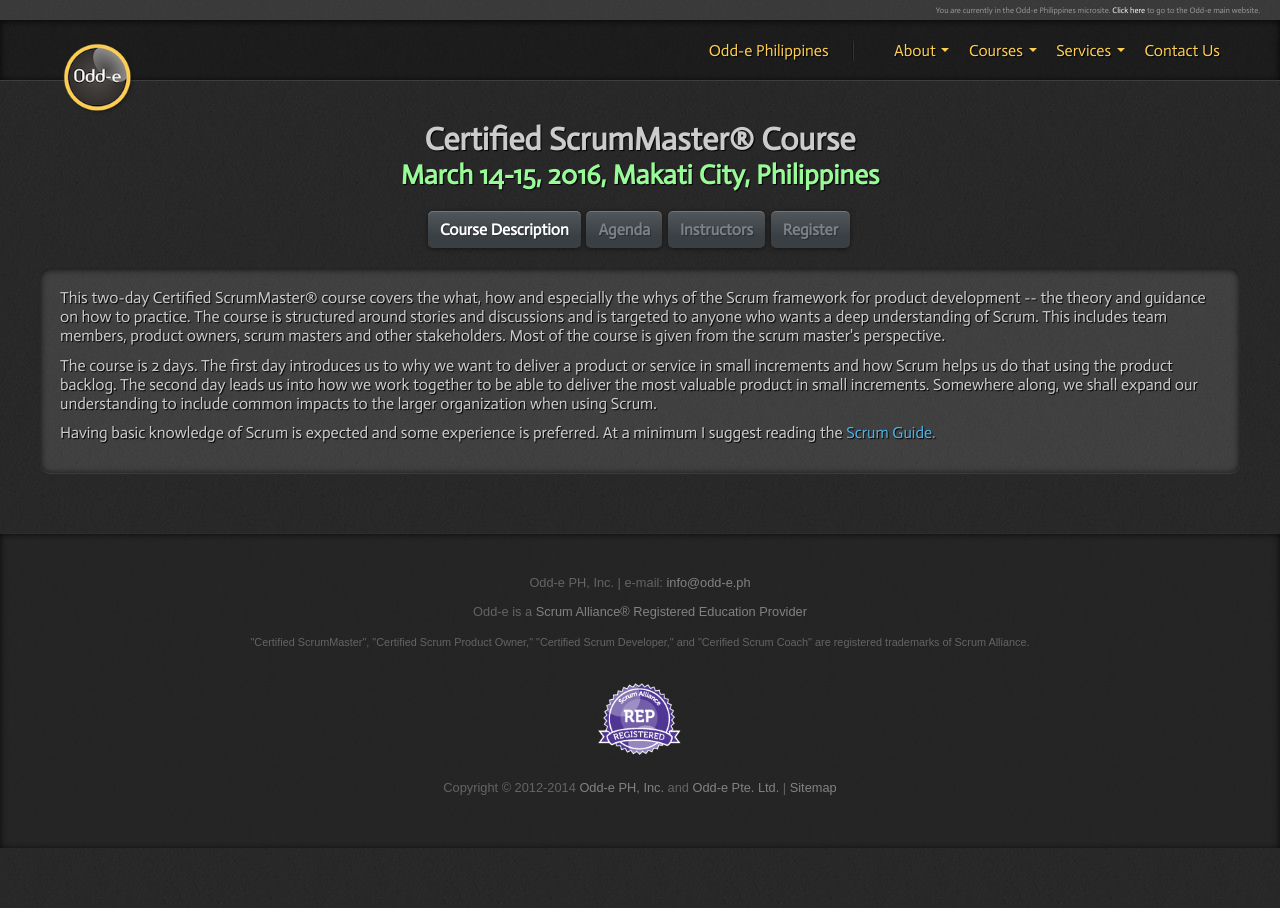
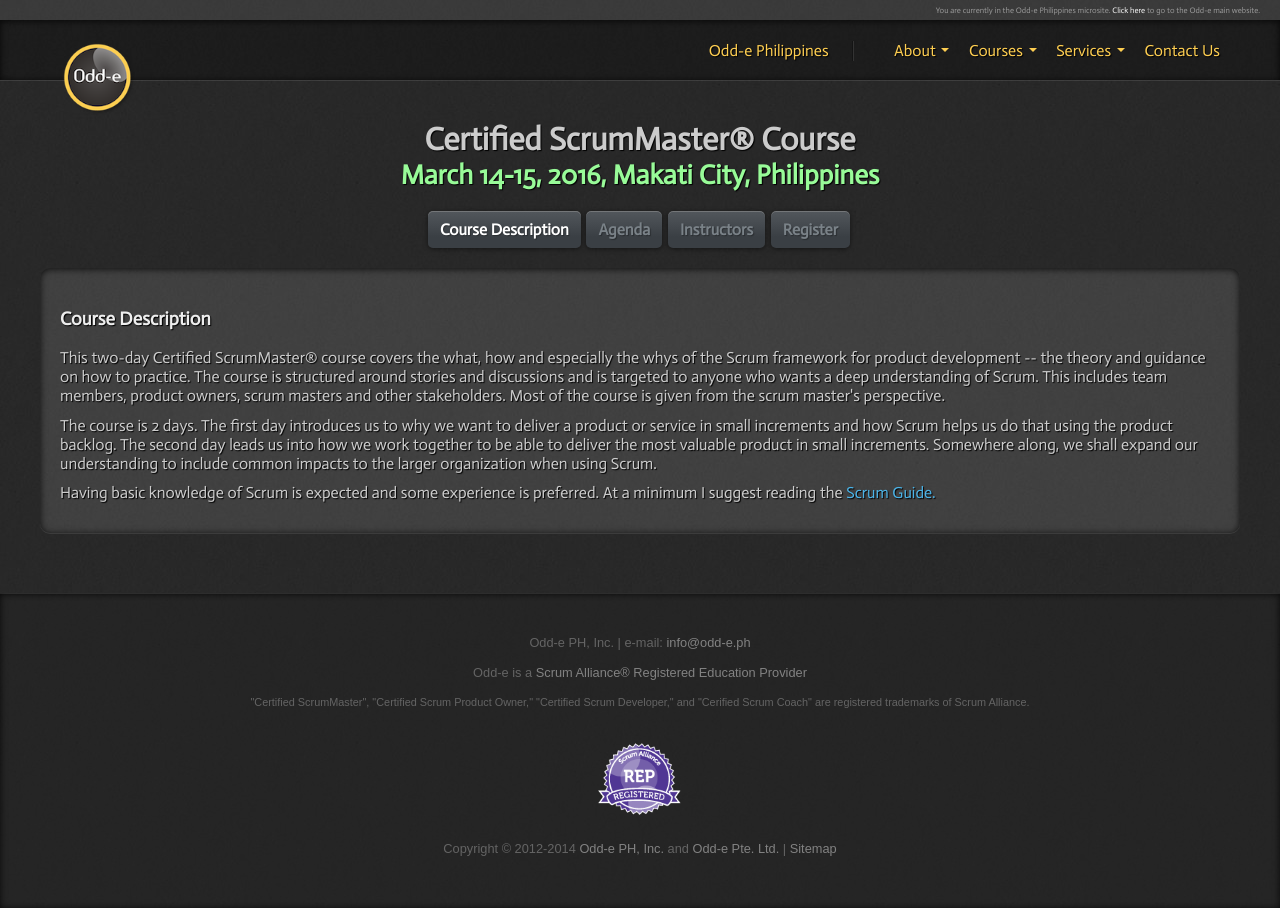
Before and after one commit to nerds-odd-e/odd-e.ph, a Jekyll site: the page built from _posts/2016-03-14-10-csm.html, in a window 1280 px wide. Built offline with Jekyll 4.4.1, drawn with Linux system fonts in a browser that asks for light colours.

Commit message:
Course Description

```diff
--- a/_posts/2016-03-14-10-csm.html
+++ b/_posts/2016-03-14-10-csm.html
@@ -30,6 +30,7 @@
 </ul>
 <div class="about tab-content">
   <div class="tab-pane active" id="tab1">
+    <h3>Course Description</h3>
     <p>This two-day Certified ScrumMaster® course covers the what, how and especially the whys of the Scrum framework for product development -- the theory and guidance on how to practice. The course is structured around stories and discussions and is targeted to anyone who wants a deep understanding of Scrum. This includes team members, product owners, scrum masters and other stakeholders. Most of the course is given from the scrum master's perspective.</p>
     <p>The course is 2 days. The first day introduces us to why we want to deliver a product or service in small increments and how Scrum helps us do that using the product backlog. The second day leads us into how we work together to be able to deliver the most valuable product in small increments. Somewhere along, we shall expand our understanding to include common impacts to the larger organization when using Scrum.</p>
     <p>Having basic knowledge of Scrum is expected and some experience is preferred. At a minimum I suggest reading the <a href="http://scrumguides.org">Scrum Guide.</a></p>
```
